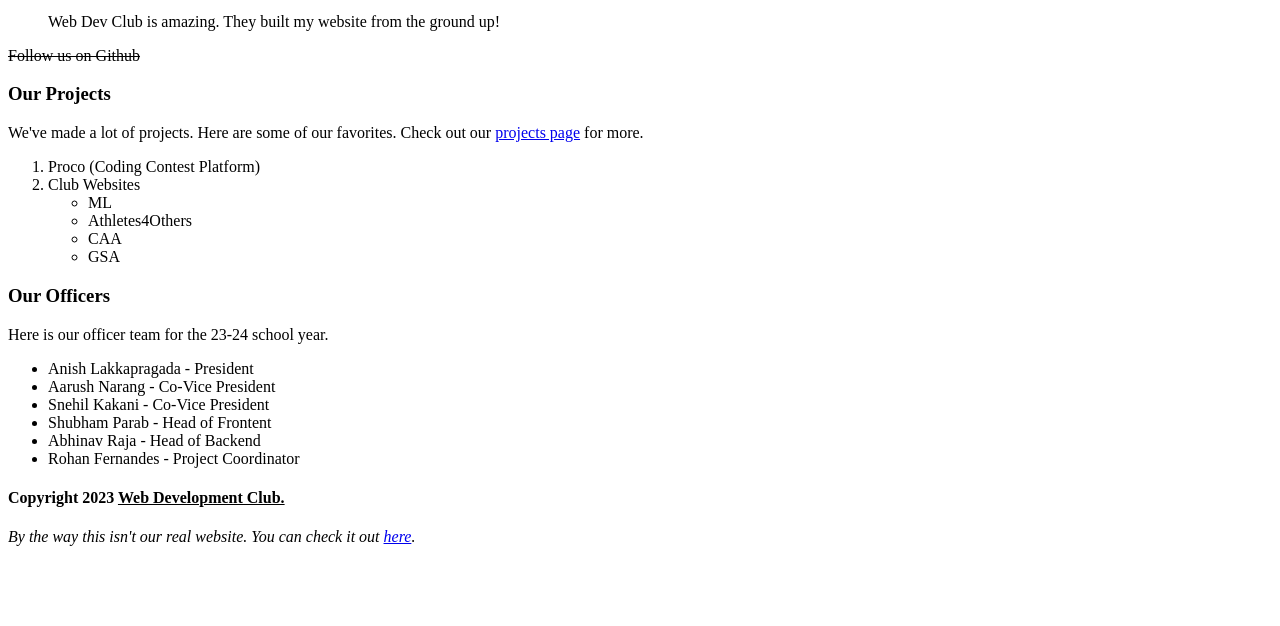
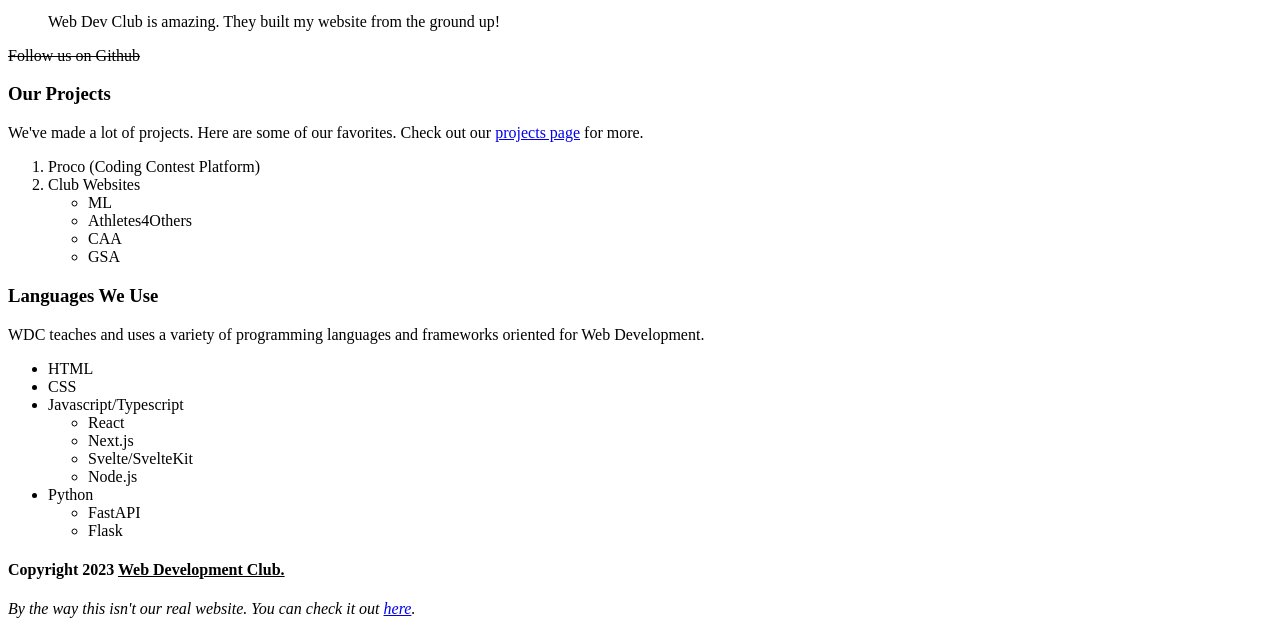
Before and after one commit to lhswebdev/website-demo, a plain HTML site: page index.html in a window 1280 px wide. Shown: the part 303-929 px from the top of the page. Before the commit the page ends 857 px from the top, so only its background shows below. Drawn offline with Linux system fonts and the light colour scheme.

Commit message:
changing officers

```diff
--- a/index.html
+++ b/index.html
@@ -58,15 +58,30 @@
         </ol>
       </div>
       <div>
-        <h3>Our Officers</h3>
-        <p>Here is our officer team for the 23-24 school year.</p>
+        <h3>Languages We Use</h3>
+        <p>
+          WDC teaches and uses a variety of programming languages and frameworks
+          oriented for Web Development.
+        </p>
         <ul>
-          <li>Anish Lakkapragada - President</li>
-          <li>Aarush Narang - Co-Vice President</li>
-          <li>Snehil Kakani - Co-Vice President</li>
-          <li>Shubham Parab - Head of Frontent</li>
-          <li>Abhinav Raja - Head of Backend</li>
-          <li>Rohan Fernandes - Project Coordinator</li>
+          <li>HTML</li>
+          <li>CSS</li>
+          <li>
+            Javascript/Typescript
+            <ul>
+              <li>React</li>
+              <li>Next.js</li>
+              <li>Svelte/SvelteKit</li>
+              <li>Node.js</li>
+            </ul>
+          </li>
+          <li>
+            Python
+            <ul>
+              <li>FastAPI</li>
+              <li>Flask</li>
+            </ul>
+          </li>
         </ul>
       </div>
     </main>
```
